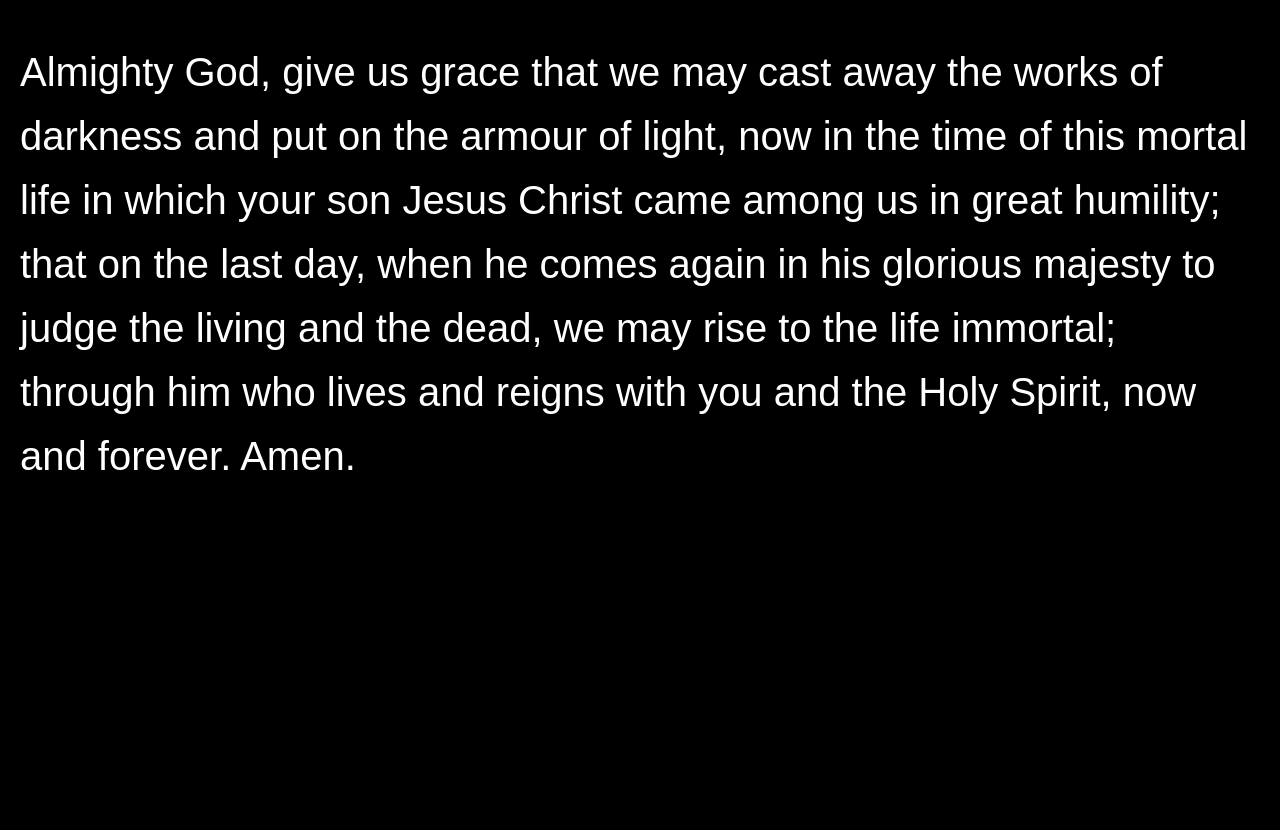
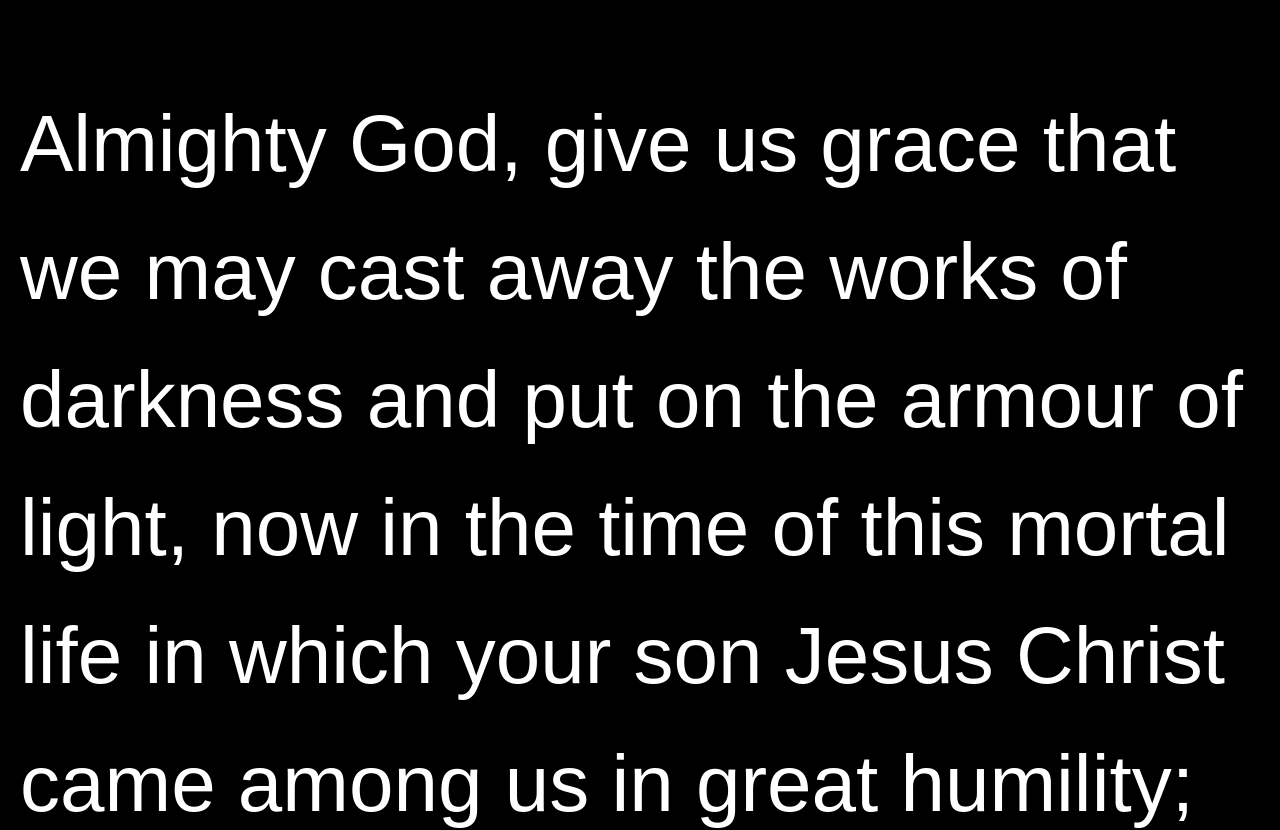
Before and after one commit to karlbonner/collect-reading-finder, a plain HTML site: page index.html in a window 1280 px wide. Shown: the top 830 px of the page. Before the commit the page ends 800 px from the top, so only its background shows below. Drawn offline with Linux system fonts and the light colour scheme.

Commit message:
Update index.html

```diff
--- a/index.html
+++ b/index.html
@@ -9,7 +9,7 @@
             background-color: black;
             color: white;
             font-family: Arial, sans-serif;
-            font-size: 2.5rem;
+            font-size: 5rem;
             margin: 20px;
             line-height: 1.6;
         }
```
